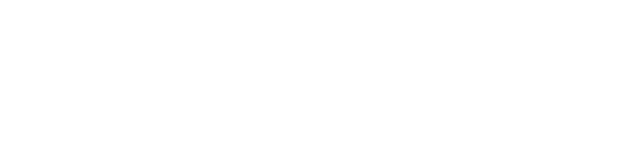
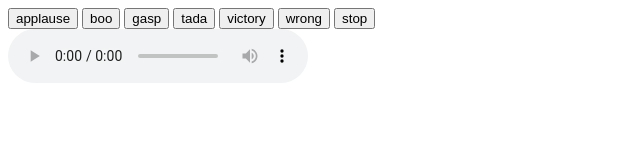
Before and after one commit to acciojob/Soundbar-wambexper, a website: page main.html in a window 1280 px wide. Shown: the whole page, without its empty margins (0-640 px from the left). Drawn offline with Linux system fonts and the light colour scheme.

Commit message:
created a submission

```diff
--- a/main.html
+++ b/main.html
@@ -7,6 +7,17 @@
 </head>
 
 <body>
+
+	<section id="buttons" class="buttons-container">
+		<button class="btn" onclick="playAudio('applause.mp3')">applause</button>
+		<button class="btn" onclick="playAudio('boo.mp3')">boo</button>
+		<button class="btn" onclick="playAudio('gasp.mp3')">gasp</button>
+		<button class="btn" onclick="playAudio('tada.mp3')">tada</button>
+		<button class="btn" onclick="playAudio('victory.mp3')">victory</button>
+		<button class="btn" onclick="playAudio('wrong.mp3')">wrong</button>
+		<button class="btn stop" onclick="stopAudio()">stop</button>
+	</section>
+	<audio id="audioPlayer" controls></audio>
 	<!-- the entire body must be written by student -->
     <script type="text/javascript" src="./script.js">
 </script>
--- a/script.js
+++ b/script.js
@@ -1 +1,22 @@
 //your JS code here. If required.
+//your JS code here. If required.
+let audioPlayer = document.getElementById('audioPlayer');
+let currentAudio = null;
+
+function playAudio(soundFileName) {
+    if (currentAudio) {
+        currentAudio.pause();
+        currentAudio.currentTime = 0;
+    }
+    audioPlayer.src = `sounds/${soundFileName}`;;
+    audioPlayer.play();
+    currentAudio = audioPlayer;
+
+}
+
+function stopAudio() {
+    if (currentAudio) {
+        currentAudio.pause();
+        currentAudio.currentTime = 0;
+    }
+}
```
